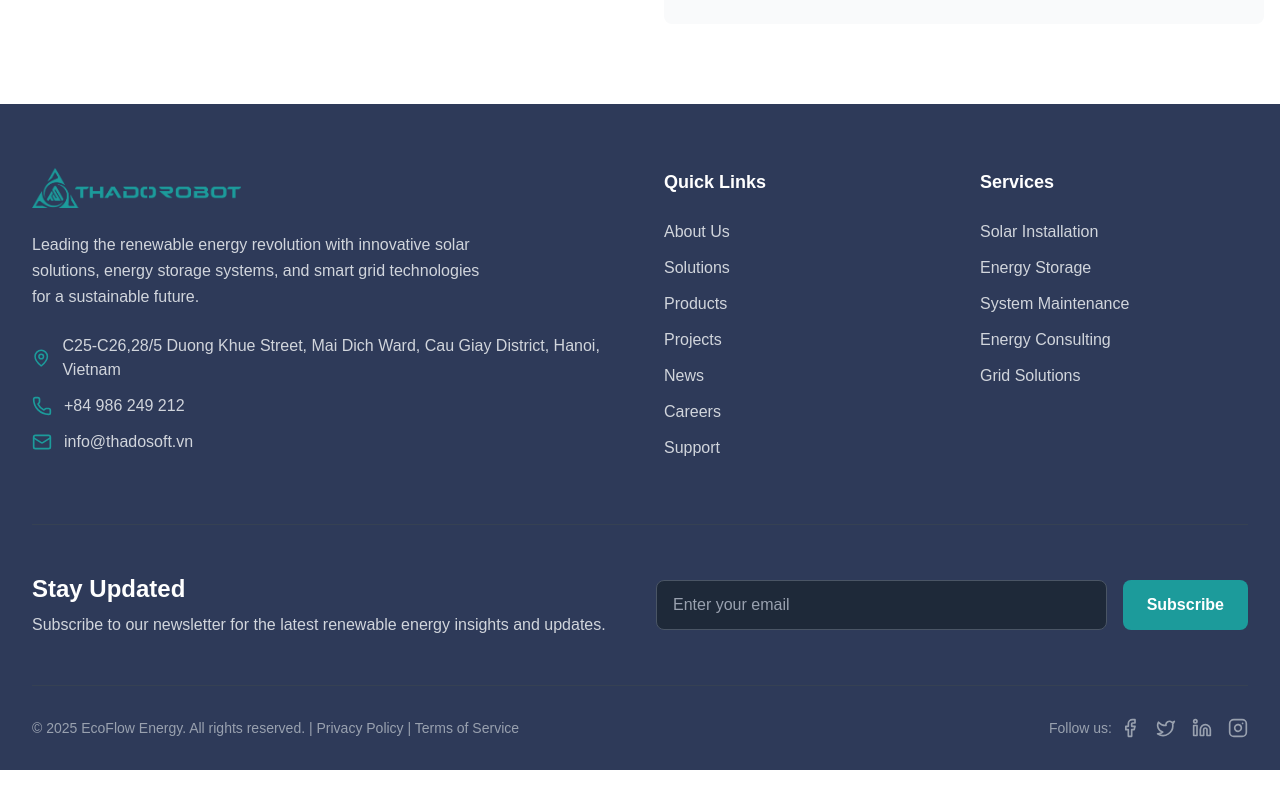
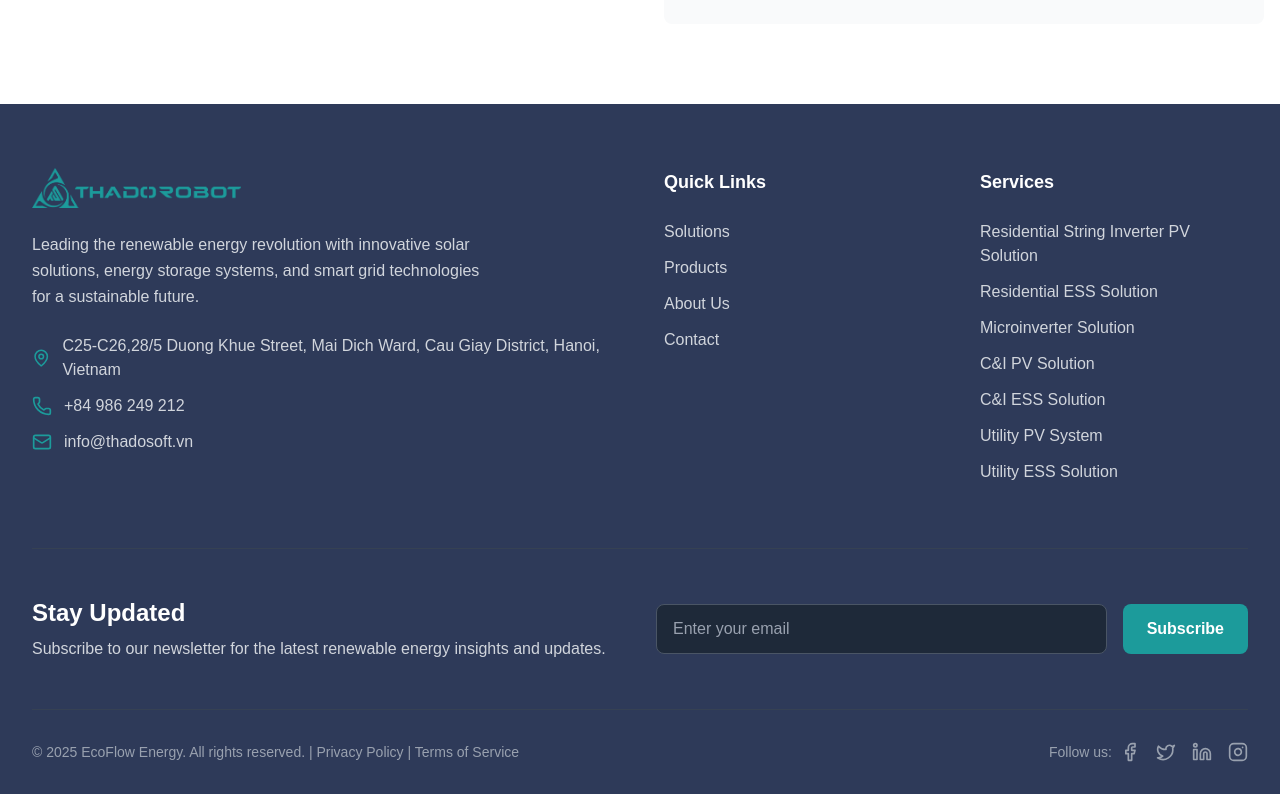
Before and after one commit to Minowu/Sun_power, a React (Vite) app: page /contact in a window 1280 px wide. Shown: the part 1332-2126 px from the top of the page. Before the commit the page ends 2102 px from the top, so only its background shows below. Built offline with nearby package versions, Linux system fonts and the light colour scheme.

Commit message:
Sửa lại trang footer

```diff
--- a/src/components/Footer.tsx
+++ b/src/components/Footer.tsx
@@ -3,11 +3,20 @@ import logo from '../assets/logo_navbar2.png';
 
 const Footer = () => {
   const quickLinks = [
-    'About Us', 'Solutions', 'Products', 'Projects', 'News', 'Careers', 'Support'
+    { name: 'Solutions', path: '/solutions' },
+    { name: 'Products', path: '/products' },
+    { name: 'About Us', path: '/about' },
+    { name: 'Contact', path: '/contact' }
   ];
 
   const services = [
-    'Solar Installation', 'Energy Storage', 'System Maintenance', 'Energy Consulting', 'Grid Solutions'
+    { name: 'Residential String Inverter PV Solution', path: '/solutions/residential-string-inverter-pv-solution' },
+    { name: 'Residential ESS Solution', path: '/solutions/residential-ess-solution' },
+    { name: 'Microinverter Solution', path: '/solutions/microinverter-solution' },
+    { name: 'C&I PV Solution', path: '/solutions/ci-pv-solution' },
+    { name: 'C&I ESS Solution', path: '/solutions/ci-ess-solution' },
+    { name: 'Utility PV System', path: '/solutions/utility-pv-system' },
+    { name: 'Utility ESS Solution', path: '/solutions/utility-ess-solution' }
   ];
 
   return (
@@ -48,12 +57,12 @@ const Footer = () => {
             <h3 className="text-lg font-semibold mb-6">Quick Links</h3>
             <ul className="space-y-3">
               {quickLinks.map((link) => (
-                <li key={link}>
+                <li key={link.name}>
                   <a
-                    href={`#${link.toLowerCase().replace(' ', '-')}`}
+                    href={link.path}
                     className="text-gray-300 hover:text-teal transition-colors"
                   >
-                    {link}
+                    {link.name}
                   </a>
                 </li>
               ))}
@@ -65,12 +74,12 @@ const Footer = () => {
             <h3 className="text-lg font-semibold mb-6">Services</h3>
             <ul className="space-y-3">
               {services.map((service) => (
-                <li key={service}>
+                <li key={service.name}>
                   <a
-                    href="#"
+                    href={service.path}
                     className="text-gray-300 hover:text-teal transition-colors"
                   >
-                    {service}
+                    {service.name}
                   </a>
                 </li>
               ))}
```
